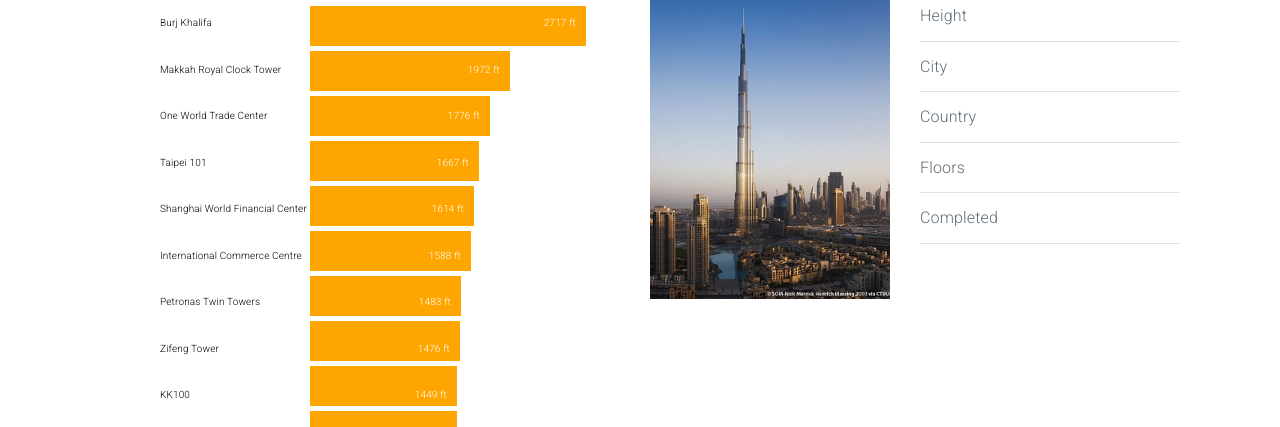
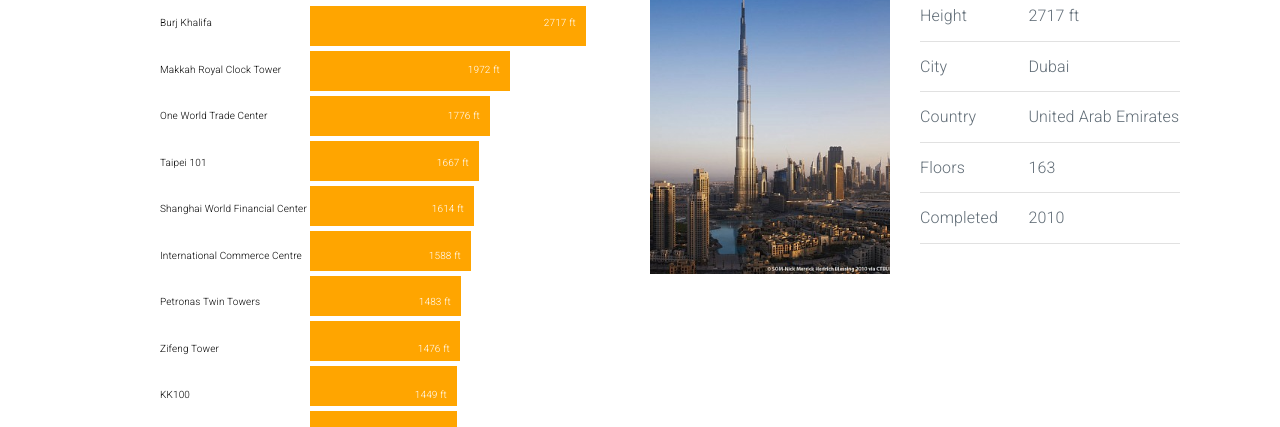
Before and after one commit to wanlikcheng/Lab-3-SVG-D3, a plain HTML site: page index.html in a window 1280 px wide. Shown: the part 717-1144 px from the top of the page. Drawn offline with nearby package versions, Linux system fonts and the light colour scheme.

Commit message:
finished

```diff
--- a/index.html
+++ b/index.html
@@ -59,36 +59,37 @@
             </div>
           </div>
 
-          <!-- picture column -->
+          <!-- image column -->
           <div class="column">
             <div class="column">
-              <img class="image"/>
-                <img src = "1.jpg">
+              <img class = "image" src = "1.jpg">
             </div>
           </div>
+
+          <!-- building column -->
           <div class="column">
           <h4 class="building-name"></h4>
             <table>
               <tbody class = "bar">
                 <tr>
                   <td>Height</td>
-                    <td><span class="height"></span></td>
+                  <td><span class="height">2717 ft</span></td>
                 </tr>
                 <tr>
                   <td>City</td>
-                    <td><span class="city"></span></td>
+                  <td><span class="city">Dubai</span></td>
                 </tr>
                 <tr>
                   <td>Country</td>
-                    <td><span class="country"></span></td>
+                  <td><span class="country">United Arab Emirates</span></td>
                 </tr>
                 <tr>
                   <td>Floors</td>
-                    <td><span class="floors"></span></td>
+                  <td><span class="floors">163</span></td>
                 </tr>
                 <tr>
                   <td>Completed</td>
-                    <td><span class="completed"></span></td>
+                  <td><span class="completed">2010</span></td>
                 </tr>
 
               </tbody>
```
Lines whose indentation alone changed are shown as unchanged.
